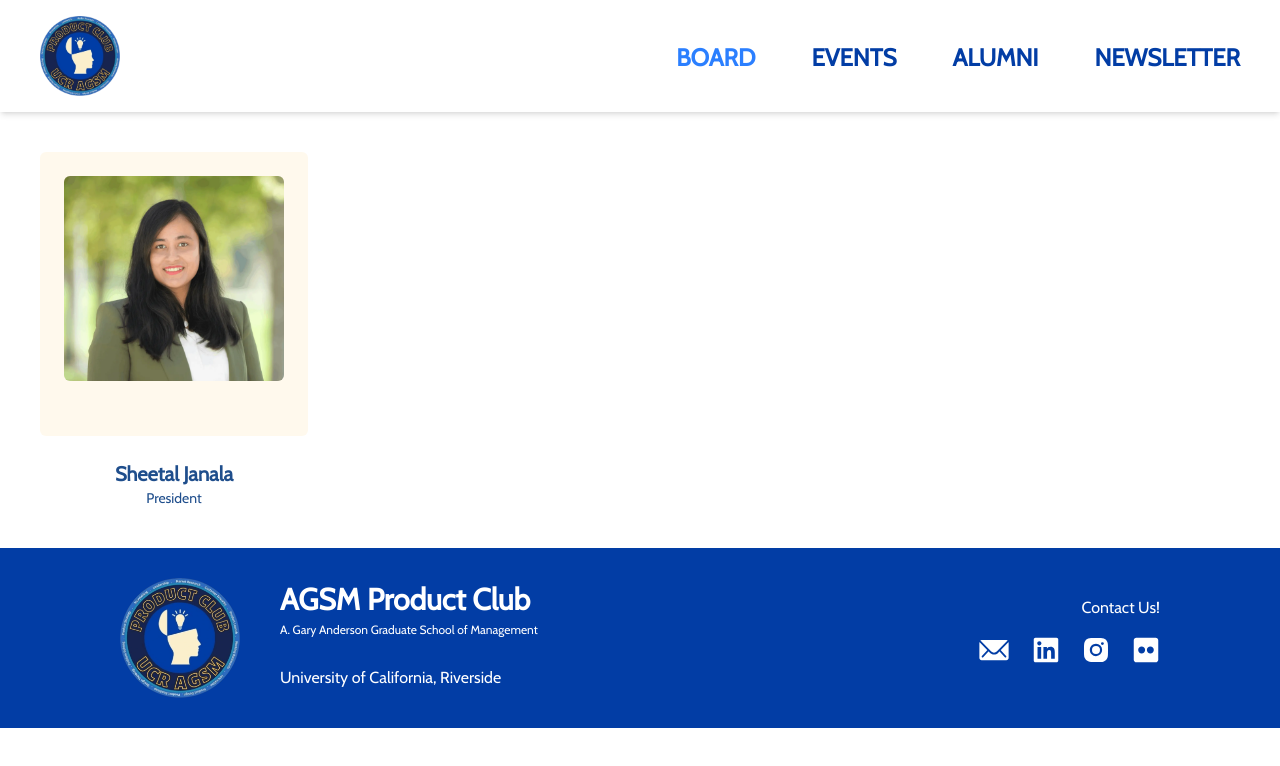
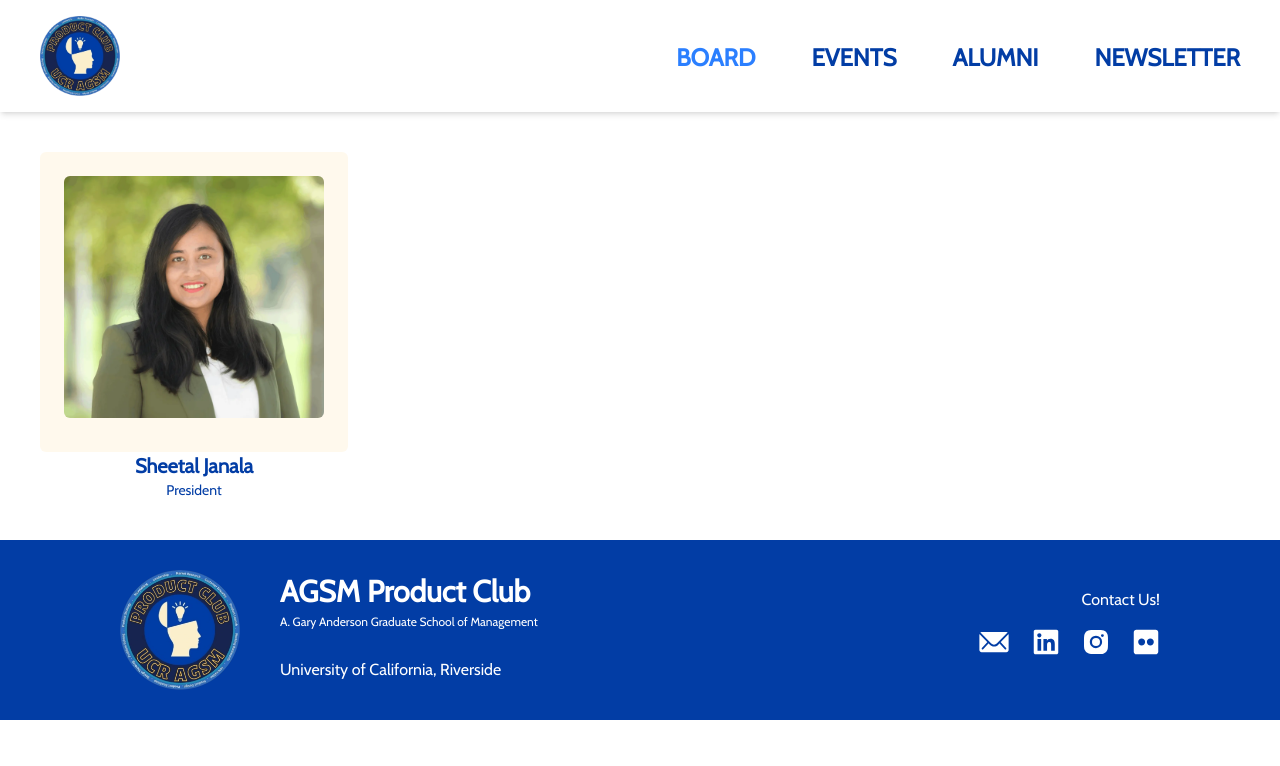
Before and after one commit to acm-ucr/agsm-website, a Next.js app: page /board in a window 1280 px wide. Shown: the top 766 px of the page. Built offline with nearby package versions, Linux system fonts and the light colour scheme.

Commit message:
Completed Resuable Board Component

```diff
--- a/src/app/board/page.tsx
+++ b/src/app/board/page.tsx
@@ -1,4 +1,5 @@
 import Card from "@/components/board/Card";
+
 export default function BoardPage() {
   return (
     <div className="flex gap-10 p-10">
--- a/src/components/board/Card.tsx
+++ b/src/components/board/Card.tsx
@@ -9,8 +9,8 @@ interface BoardProps {
 const Card = ({ name, role, image }: BoardProps) => {
   return (
     <div className="flex flex-col items-center">
-      <div className="bg-agsm-yellow-100 rounded-sm p-6 pb-10">
-        <div className="relative h-[220px] w-[220px]">
+      <div className="bg-agsm-yellow-100 rounded-sm p-6 pb-4">
+        <div className="relative h-65 w-65">
           <Image
             src={image}
             alt={`Photo of ${name}`}
@@ -20,9 +20,9 @@ const Card = ({ name, role, image }: BoardProps) => {
           />
         </div>
       </div>
-      <div className="mt-6 text-center">
-        <p className="text-xl font-semibold text-[#1F4E8C]">{name}</p>
-        <p className="text-sm text-[#1F4E8C]">{role}</p>
+      <div className="text-center">
+        <p className="text-agsm-blue-200 text-xl font-semibold">{name}</p>
+        <p className="text-agsm-blue-200 text-sm">{role}</p>
       </div>
     </div>
   );
```
